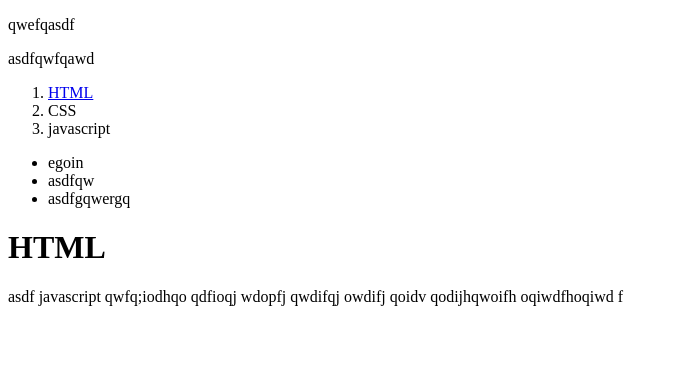
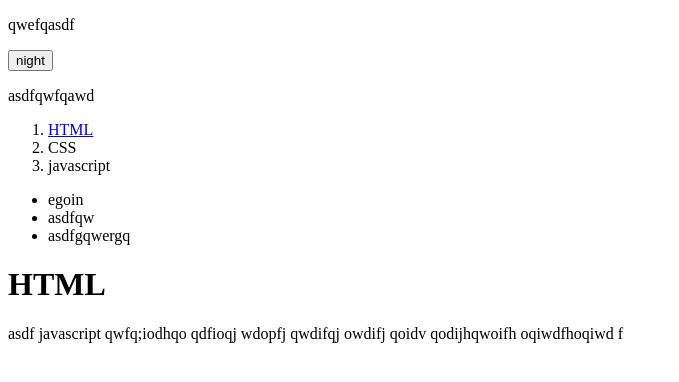
Before and after one commit to GitSion/Web_develpment, a plain HTML site: page index.html in a window 1280 px wide. Shown: the whole page, without its empty margins (0-679 px from the left). Drawn offline with Linux system fonts and the light colour scheme.

Commit message:
Update index.html

```diff
--- a/index.html
+++ b/index.html
@@ -1,3 +1,4 @@
+
 <!DOCTYPE html>
 <html>
     <head>
@@ -7,6 +8,24 @@
 
     <body>
         <p>qwefqasdf</p>
+        <p>
+
+            <input id="night_day" type="button" value="night" onclick="
+            if (document.querySelector('#night_day').value === 'night'){
+                document.querySelector('body').style.backgroundColor = 'black';
+                document.querySelector('body').style.color = 'white';
+                document.querySelector('#night_day').value = 'day'
+            }
+            else {
+                document.querySelector('body').style.backgroundColor = 'white';
+                document.querySelector('body').style.color = 'black';
+                document.querySelector('#night_day').value = 'night'
+            }
+            ">
+
+
+        </p>
+
         asdfqwfqawd
         <ol>
             <li><a href="https://www.naver.com">HTML</a></li>
```
